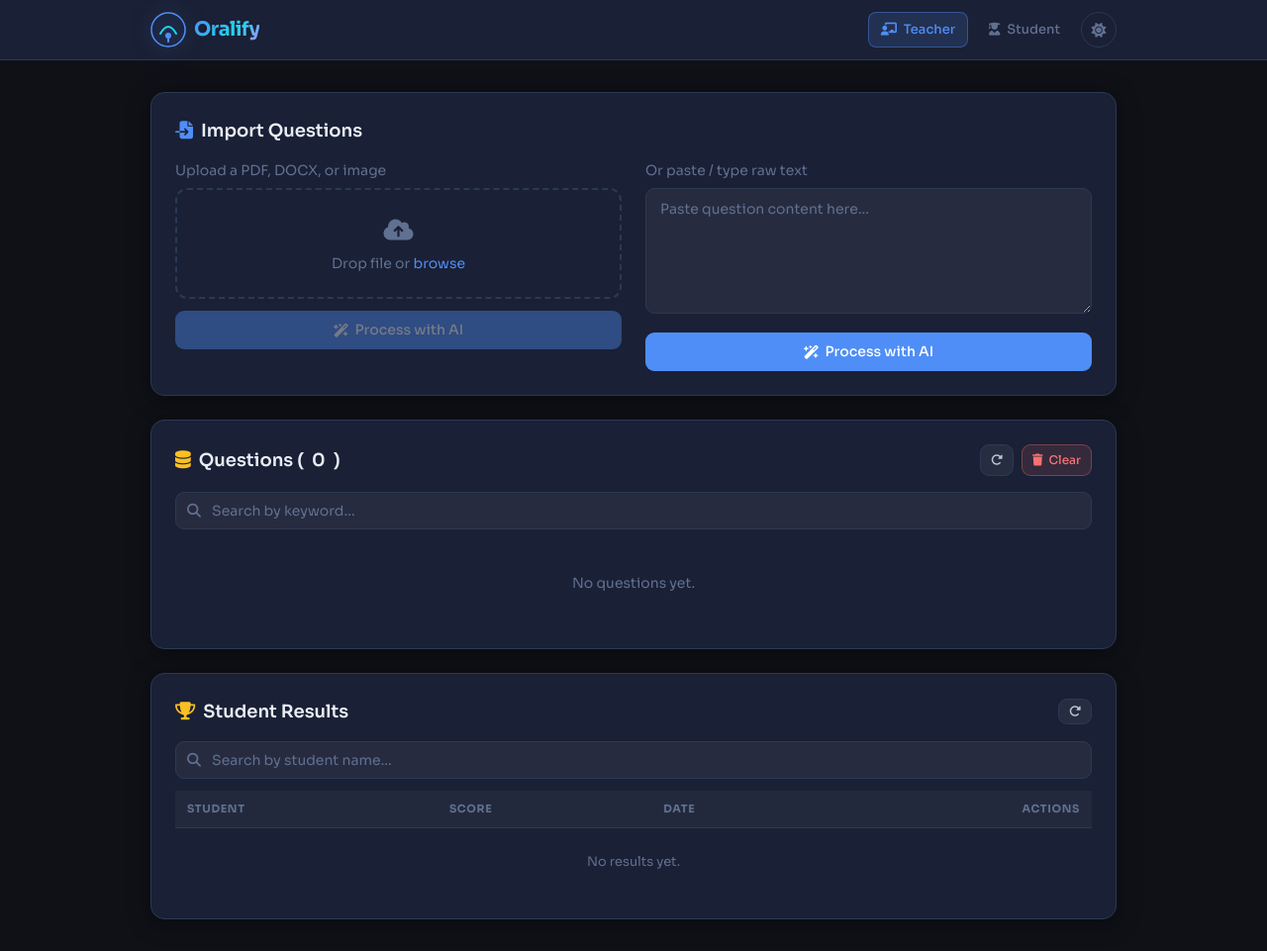
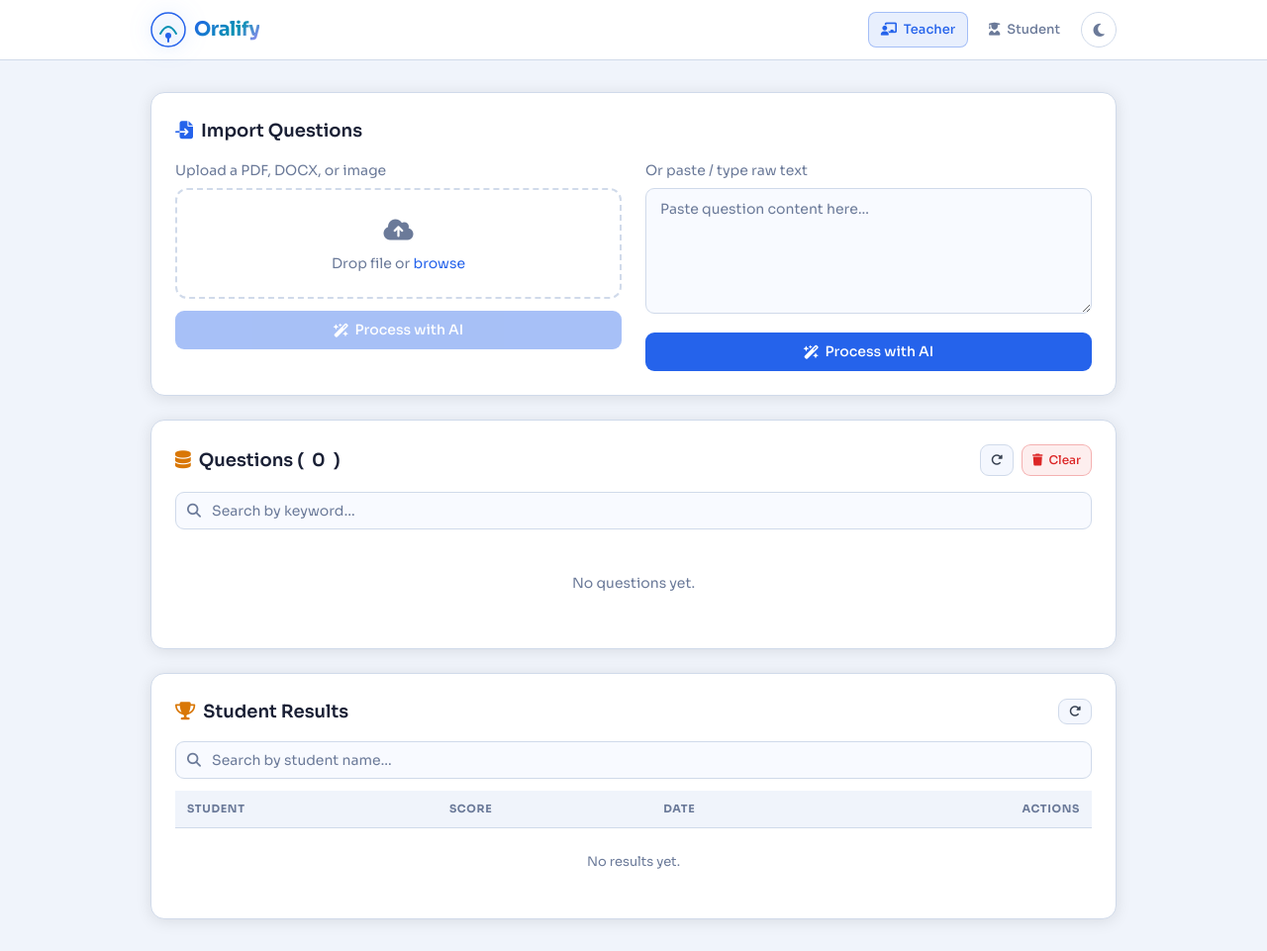
Before and after one commit to MohamedELfaidy/oralify, a Flask app: page / in a window 1280 px wide. Shown: the whole page at 99% size. Run offline with Flask 3, Linux system fonts and the light colour scheme; data that the repository does not hold is empty; some libraries are stand-ins or nearby versions.

Commit message:
fix dark  theme

```diff
--- a/templates/index.html
+++ b/templates/index.html
@@ -1186,16 +1186,21 @@
       function toggleTheme() {
         const html = document.documentElement;
         const isDark = html.getAttribute("data-theme") === "dark";
+
         const next = isDark ? "light" : "dark";
+
         html.setAttribute("data-theme", next);
         localStorage.setItem("oralify-theme", next);
-        document.getElementById("themeIcon").className = isDark
-          ? "fa-solid fa-moon"
-          : "fa-solid fa-sun";
-      }
+
+        document.getElementById("themeIcon").className =
+          next === "dark" ? "fa-solid fa-sun" : "fa-solid fa-moon";
+      }
+
       (function initTheme() {
-        const saved = localStorage.getItem("oralify-theme") || "dark";
+        const saved = localStorage.getItem("oralify-theme") || "light";
+
         document.documentElement.setAttribute("data-theme", saved);
+
         document.addEventListener("DOMContentLoaded", () => {
           document.getElementById("themeIcon").className =
             saved === "dark" ? "fa-solid fa-sun" : "fa-solid fa-moon";
```
